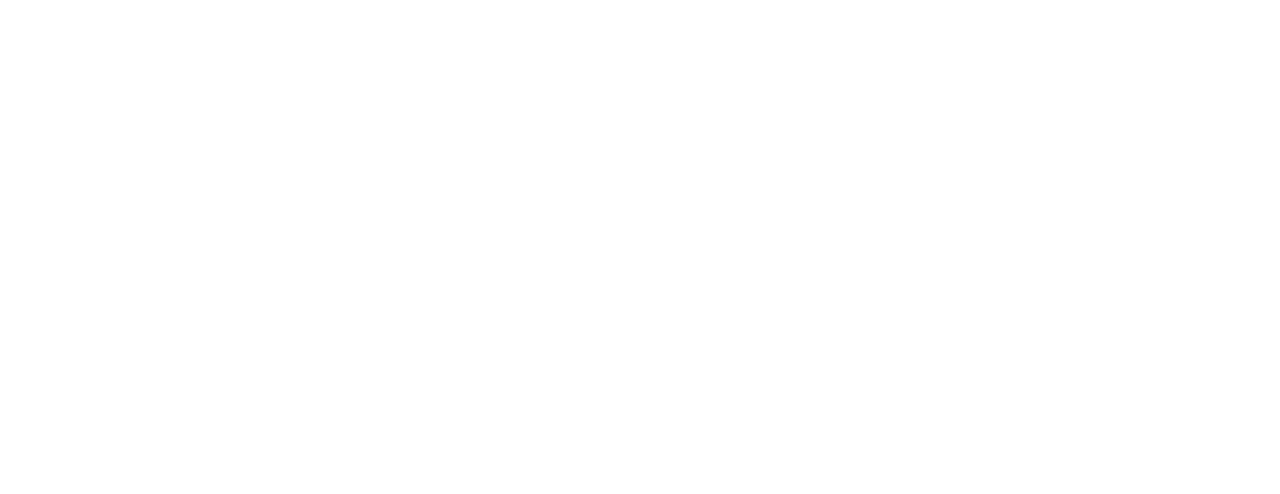
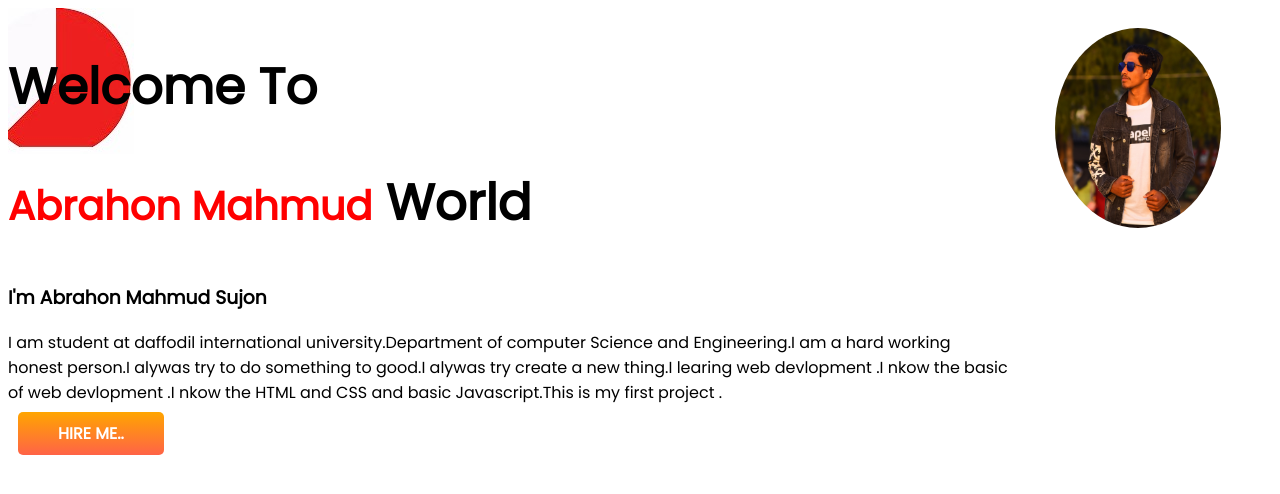
Before and after one commit to Abrahon/my-first-project, a plain HTML site: page index.html in a window 1280 px wide. Drawn offline with Linux system fonts and the light colour scheme.

Commit message:
added first project

```diff
--- a/index.html
+++ b/index.html
@@ -9,7 +9,45 @@
 </head>
 
 <body>
+    <!DOCTYPE html>
+    <html lang="en">
 
+    <head>
+        <meta charset="UTF-8">
+        <meta http-equiv="X-UA-Compatible" content="IE=edge">
+        <meta name="viewport" content="width=device-width, initial-scale=1.0">
+        <link rel="preconnect" href="https://fonts.googleapis.com">
+        <link rel="preconnect" href="https://fonts.gstatic.com" crossorigin>
+        <link href="https://fonts.googleapis.com/css2?family=Poppins&display=swap" rel="stylesheet">
+        <link rel="stylesheet" href="style.css">
+        <title>First project</title>
+    </head>
+
+    <body>
+        <section class="top-banner">
+            <div>
+                <h1>Welcome To </h1>
+                <h1><span class="new">Abrahon Mahmud</span> World</h1>
+                <h3>I'm Abrahon Mahmud Sujon</h3>
+                <p>I am student at daffodil international university.Department of computer Science and Engineering.I am
+                    a
+                    hard
+                    working honest person.I alywas try to do something to good.I alywas try create a new thing.I learing
+                    web
+                    devlopment .I nkow the basic of web devlopment .I nkow the HTML and CSS and basic Javascript.This is
+                    my
+                    first project . </p>
+                <a class="link-button" target="blank" href="https://www.programming-hero.com/">HIRE ME..</a>
+            </div>
+            <div class="half-width">
+                <img src="sunglass1.jpg" height="200px" width="200px" alt="Abrahon Mahmud">
+            </div>
+        </section>
+
+
+    </body>
+
+    </html>
 </body>
 
 </html>
--- a/style.css
+++ b/style.css
@@ -0,0 +1,40 @@
+body{
+    padding:0;
+    marging:0;
+    font-family: 'Poppins', sans-serif;
+
+}
+h1{
+    font-size:50px;
+}
+.new{
+    color:red;
+    font-size:40px;
+}
+
+section{
+    display:flex;
+}
+.half-width{
+    width:50%;
+    padding-left:2%;
+}
+.half-width img{
+    border-radius:50%;
+    margin:20px;
+    width:70%;
+
+}
+.link-button{
+    text-decoration:none;
+    background-image:linear-gradient(orange,tomato);
+    padding:10px 40px;
+    margin:10px;
+    border-radius:5px;
+    color:white;
+    font-weight:700;
+}
+.top-banner{
+    background-image:url(golden.jpg);
+    background-repeat:no-repeat;
+}
```
Also changed, not shown: golden.jpg (added), sunglass1.jpg (added).
